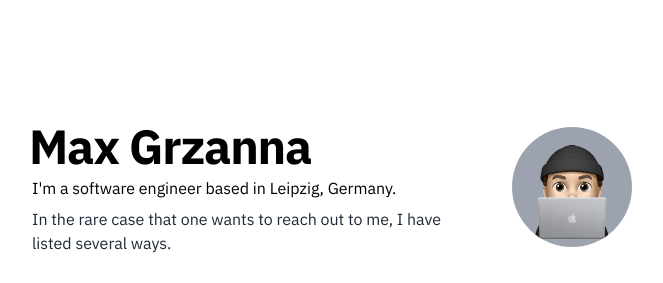
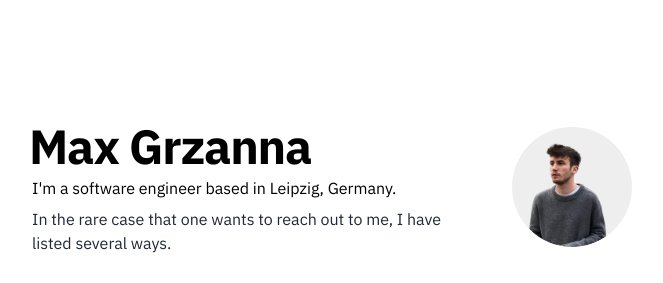
Before and after one commit to max-grzanna/homepage, a plain HTML site: page index.html in a window 1280 px wide. Shown: the top 283 px of the page, without its empty margins (308-971 px from the left). Drawn offline with Linux system fonts and the light colour scheme.

Commit message:
update profile

```diff
--- a/index.html
+++ b/index.html
@@ -43,7 +43,7 @@
           </div>
           <div>
             <span class="avatar-wrapper">
-              <img class="memoji" src="public/images/memoji.webp" alt="avatar" />
+              <img class="memoji" src="public/images/profile.webp" alt="avatar" />
             </span>
           </div>
         </div>
```
Also changed, not shown: public/images/profile.png (deleted), public/images/profile.webp (added).
